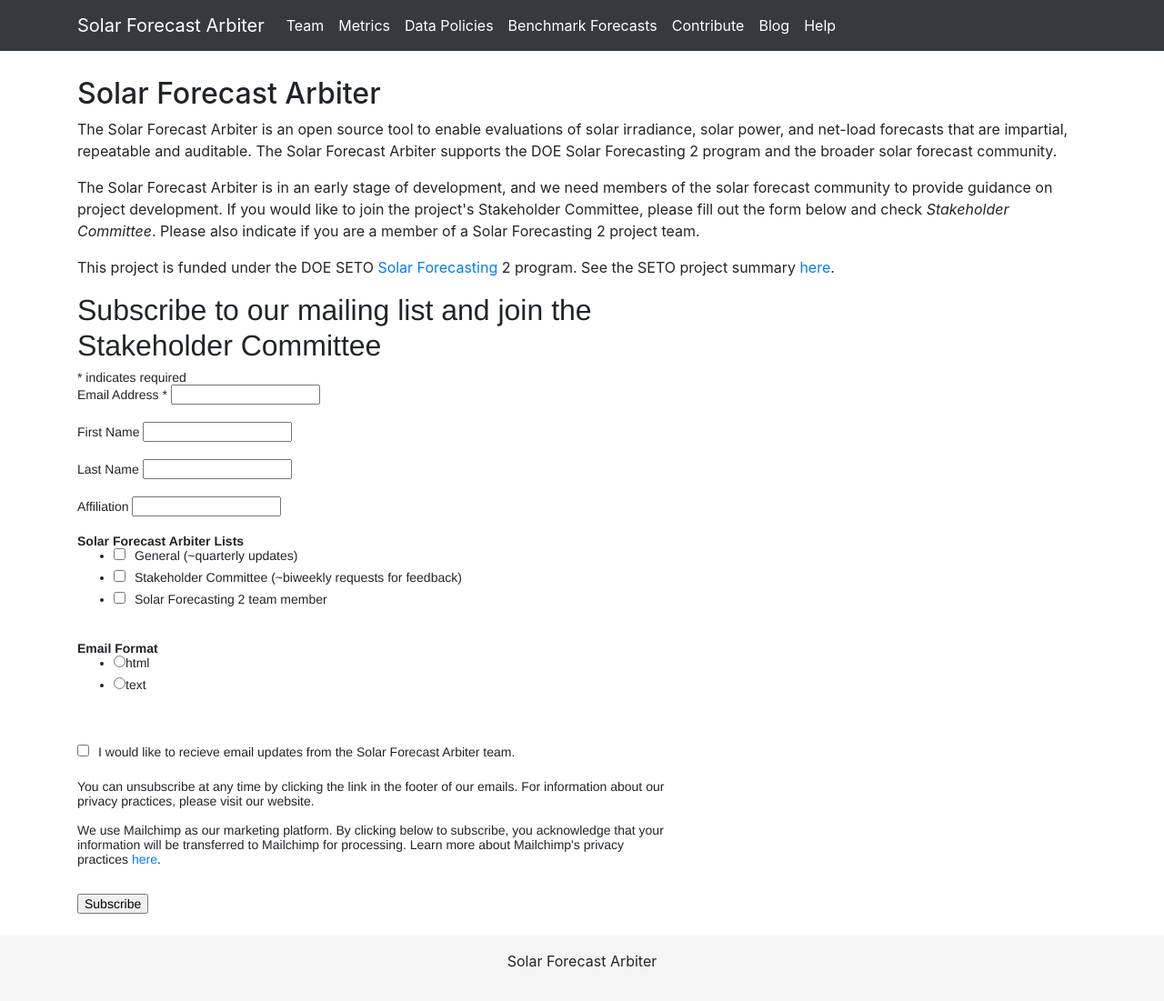
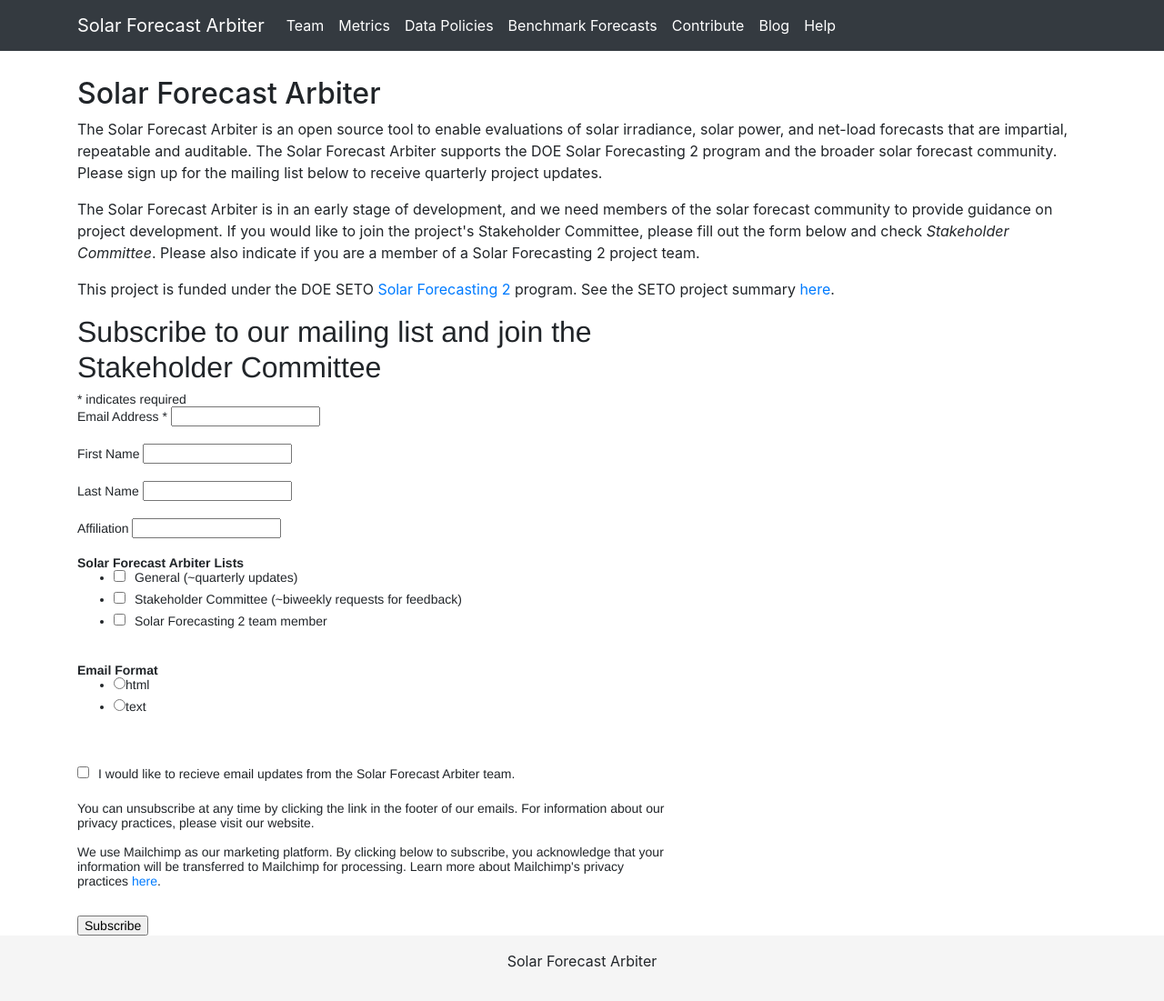
Before and after one commit to SolarArbiter/SolarArbiter.github.io, a Jekyll site: the page built from index.html, in a window 1280 px wide and 1101 px high. Shown: the whole window at 91% size. Built offline with Jekyll 4.4.1, drawn with Linux system fonts in a browser that asks for light colours; comment, search, counter and statistics services are not loaded.

Commit message:
minor home page changes

```diff
--- a/index.html
+++ b/index.html
@@ -3,11 +3,11 @@
 ---
 <h2>Solar Forecast Arbiter</h2>
 
-<p>The Solar Forecast Arbiter is an open source tool to enable evaluations of solar irradiance, solar power, and net-load forecasts that are impartial, repeatable and auditable. The Solar Forecast Arbiter supports the DOE Solar Forecasting 2 program and the broader solar forecast community.</p>
+<p>The Solar Forecast Arbiter is an open source tool to enable evaluations of solar irradiance, solar power, and net-load forecasts that are impartial, repeatable and auditable. The Solar Forecast Arbiter supports the DOE Solar Forecasting 2 program and the broader solar forecast community. Please sign up for the mailing list below to receive quarterly project updates.</p>
 
 <p>The Solar Forecast Arbiter is in an early stage of development, and we need members of the solar forecast community to provide guidance on project development. If you would like to join the project's Stakeholder Committee, please fill out the form below and check <em>Stakeholder Committee</em>. Please also indicate if you are a member of a Solar Forecasting 2 project team.</p>
 
-<p>This project is funded under the DOE SETO <a href="https://www.energy.gov/eere/solar/solar-forecasting-2">Solar Forecasting</a> 2 program. See the SETO project summary <a href="https://www.energy.gov/eere/solar/project-profile-university-arizona-solar-forecasting-2">here</a>.</p>
+<p>This project is funded under the DOE SETO <a href="https://www.energy.gov/eere/solar/solar-forecasting-2">Solar Forecasting 2</a> program. See the SETO project summary <a href="https://www.energy.gov/eere/solar/project-profile-university-arizona-solar-forecasting-2">here</a>.</p>
 
 <!-- Begin Mailchimp Signup Form -->
 <div id="mc_embed_signup">
```
